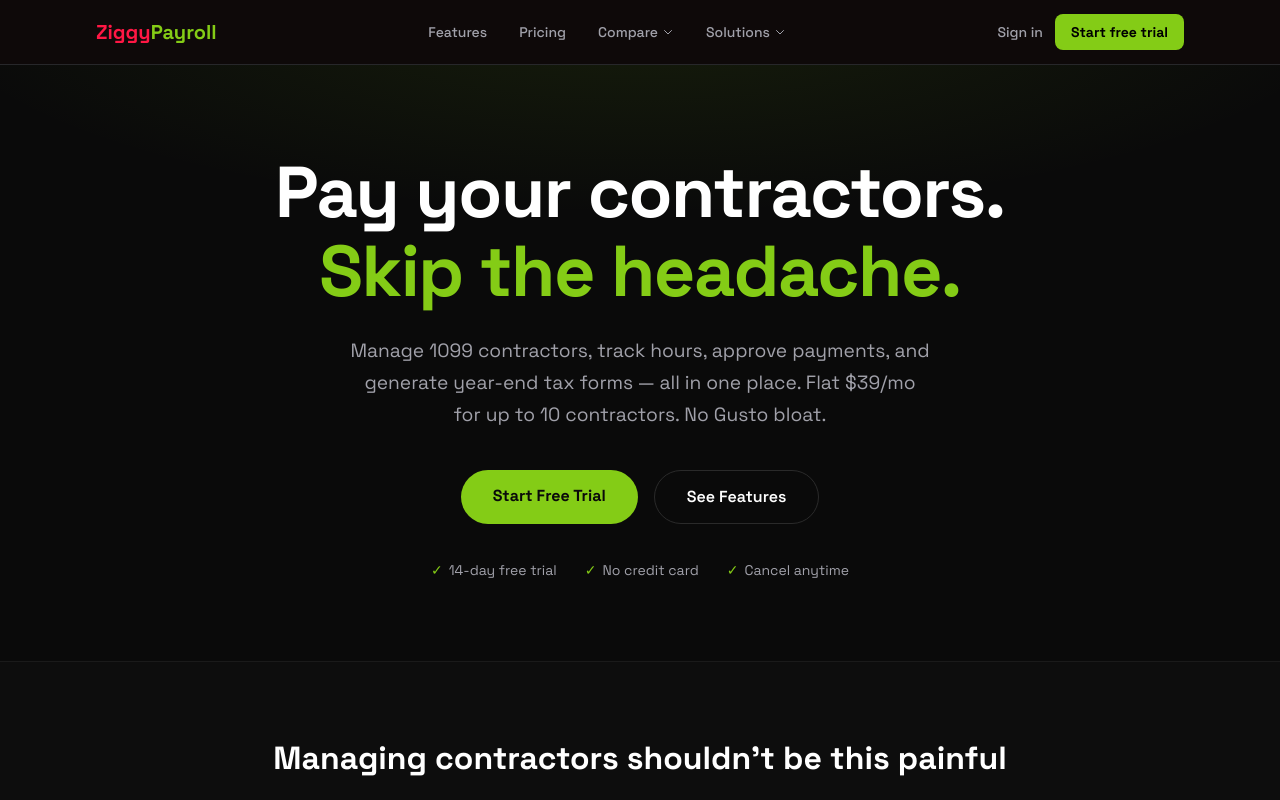
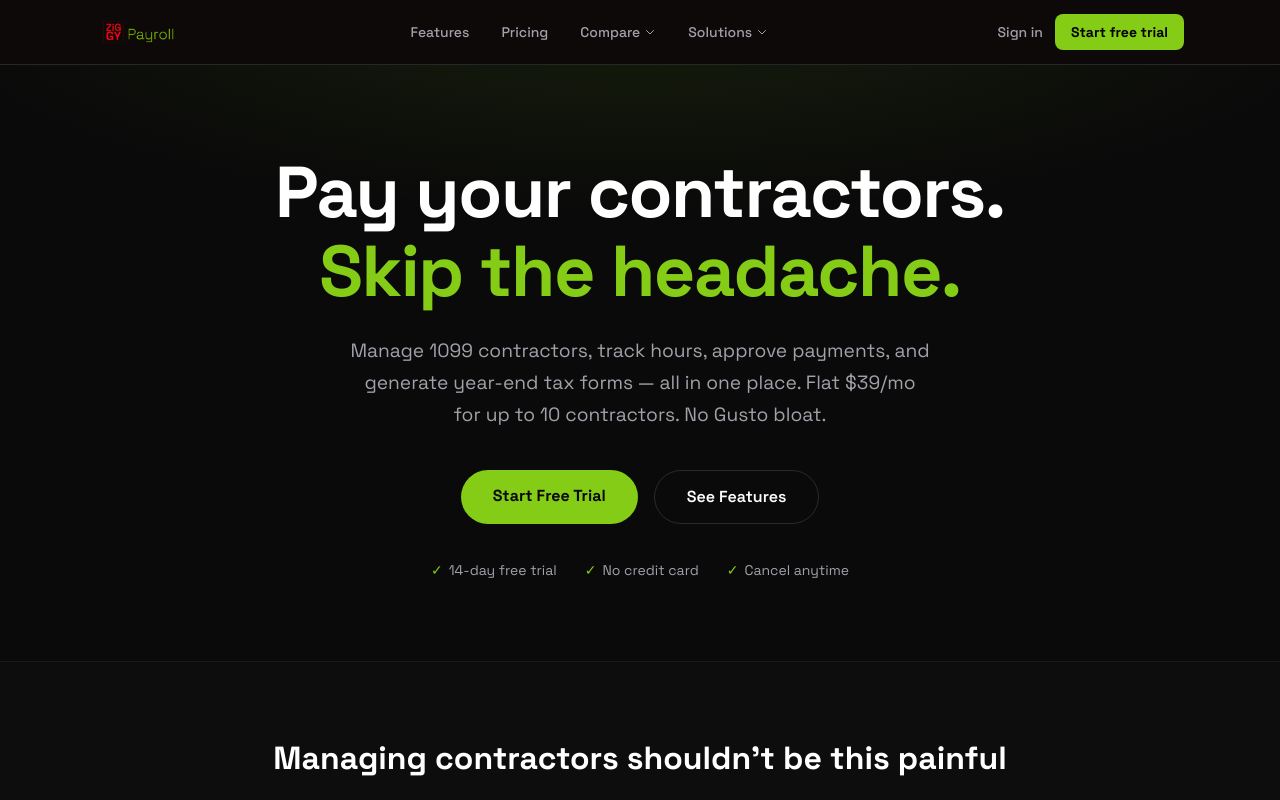
Before and after one commit to ziggytech-dotcom/ziggypayroll-marketing, a Next.js app: page / in a window 1280 px wide. Shown: the top 800 px of the page. Built offline with nearby package versions, Linux system fonts and the light colour scheme.

Commit message:
feat: swap text logo to PNG wordmark v3 in nav

```diff
--- a/app/components/Nav.tsx
+++ b/app/components/Nav.tsx
@@ -11,14 +11,9 @@ export default function Nav() {
       <div className="max-w-6xl mx-auto px-4 sm:px-6 lg:px-8">
         <div className="flex items-center justify-between h-16">
           {/* Logo */}
-          <Link href="/" className="flex items-center gap-0">
-            <span className="text-xl font-bold" style={{ color: "#ff1744" }}>
-              Ziggy
-            </span>
-            <span className="text-xl font-bold" style={{ color: "#84cc16" }}>
-              Payroll
-            </span>
-          </Link>
+          <a href="/" style={{ textDecoration: "none", display: "flex", alignItems: "center" }}>
+            <img src="/ziggypayroll-wordmark-v3.png" alt="ZiggyPayroll" style={{ height: 32, width: "auto" }} />
+          </a>
 
           {/* Desktop Nav */}
           <div className="hidden md:flex items-center gap-8">
```
Also changed, not shown: public/ziggypayroll-wordmark-v3.png (added).
